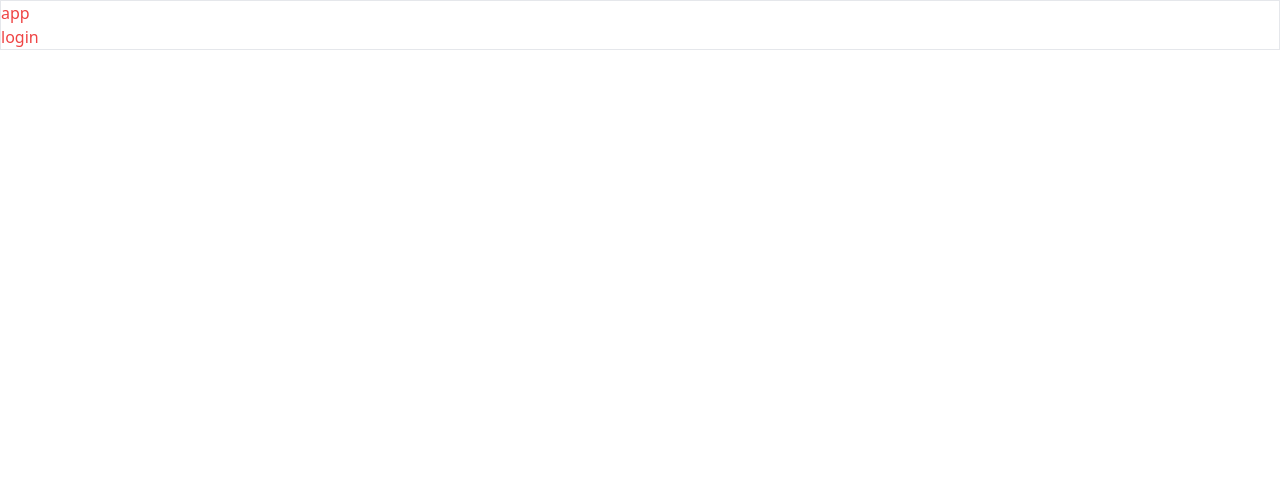
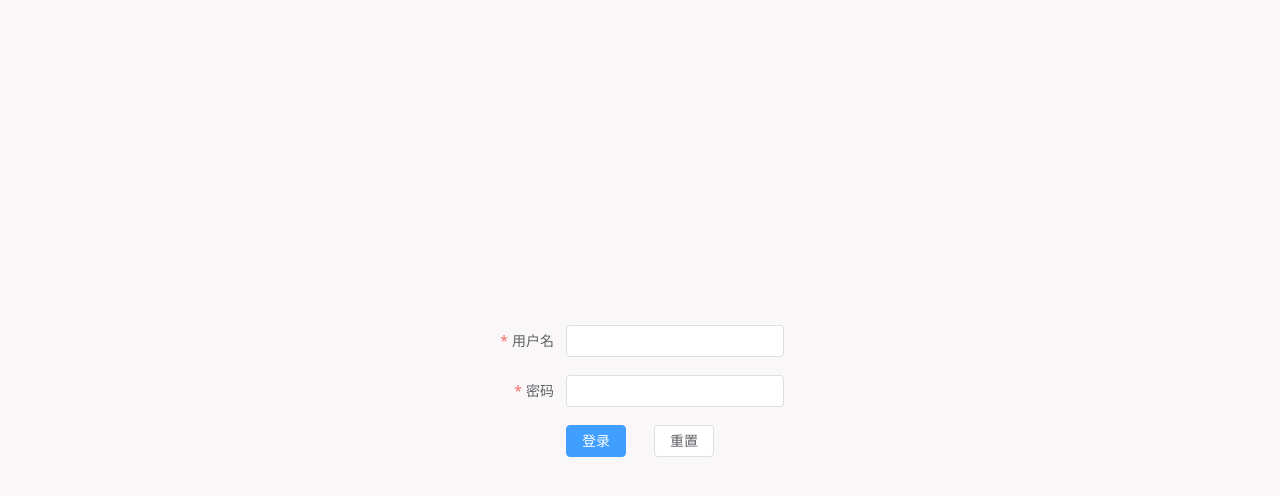
Before and after one commit to Debbl/Gently-down-the-stream, a Vue app in the folder web/: page /login in a window 1280 px wide. Shown: the top 496 px of the page. Built offline with nearby package versions, Linux system fonts and the light colour scheme.

Commit message:
add element plus

```diff
--- /dev/null
+++ b/web/auto-imports.d.ts
@@ -0,0 +1,3 @@
+// Generated by 'unplugin-auto-import'
+export {};
+declare global {}
--- a/web/package.json
+++ b/web/package.json
@@ -9,6 +9,7 @@
     "preview": "vite preview"
   },
   "dependencies": {
+    "element-plus": "^2.2.17",
     "vue": "^3.2.37",
     "vue-router": "^4.1.5"
   },
@@ -27,6 +28,8 @@
     "prettier": "^2.7.1",
     "tailwindcss": "^3.1.8",
     "typescript": "^4.6.4",
+    "unplugin-auto-import": "^0.11.2",
+    "unplugin-vue-components": "^0.22.7",
     "vite": "^3.1.0",
     "vue-tsc": "^0.40.4"
   }
--- a/web/src/App.vue
+++ b/web/src/App.vue
@@ -1,7 +1,6 @@
 <script setup lang="ts"></script>
 <template>
-  <div class="border text-red-500">
-    <div>app</div>
+  <div class="h-full">
     <RouterView />
   </div>
 </template>
--- /dev/null
+++ b/web/src/assets/css/reset.css
@@ -0,0 +1,5 @@
+html,
+body,
+#app {
+  height: 100%;
+}
--- a/web/src/main.ts
+++ b/web/src/main.ts
@@ -1,7 +1,8 @@
 import { createApp } from "vue";
 import App from "./App.vue";
 import router from "./router";
-import "./style.css";
+import "@/assets/css/reset.css";
+import "@/style.css";
 
 const app = createApp(App);
 app.use(router);
--- a/web/src/pages/Login.vue
+++ b/web/src/pages/Login.vue
@@ -1,5 +1,34 @@
-<script lang="ts" setup></script>
+<script lang="ts" setup>
+import { reactive } from "vue";
+import { loginRules } from "./config";
+
+const loginInfo = reactive({
+  username: "",
+  password: "",
+});
+</script>
 
 <template>
-  <div>login</div>
+  <div class="flex h-full items-center justify-center bg-[#faf7f8fa]">
+    <div>
+      <el-form class="w-72" :rules="loginRules" :model="loginInfo">
+        <el-form-item label-width="70px" label="用户名" prop="username">
+          <el-input v-model="loginInfo.username" />
+        </el-form-item>
+        <el-form-item label-width="70px" label="密码" prop="password">
+          <el-input
+            v-model="loginInfo.password"
+            type="password"
+            show-password
+          />
+        </el-form-item>
+        <el-form-item>
+          <el-row class="flex w-full justify-center gap-x-4">
+            <el-button type="primary">登录</el-button>
+            <el-button>重置</el-button>
+          </el-row>
+        </el-form-item>
+      </el-form>
+    </div>
+  </div>
 </template>
--- /dev/null
+++ b/web/src/pages/config.ts
@@ -0,0 +1,28 @@
+const loginRules = {
+  username: [
+    {
+      required: true,
+      message: "用户名是必传内容~",
+      trigger: "blur",
+    },
+    {
+      pattern: /^[a-z0-9]{3,10}$/,
+      message: "用户名必须是3~10个字母或者数字~",
+      trigger: "blur",
+    },
+  ],
+  password: [
+    {
+      required: true,
+      message: "密码是必传内容~",
+      trigger: "blur",
+    },
+    {
+      pattern: /^[a-z0-9]{3,}$/,
+      message: "用户名必须是3位以上的字母或者数字~",
+      trigger: "blur",
+    },
+  ],
+};
+
+export { loginRules };
--- a/web/vite.config.ts
+++ b/web/vite.config.ts
@@ -1,10 +1,21 @@
 import { fileURLToPath, URL } from "node:url";
 import { defineConfig } from "vite";
 import vue from "@vitejs/plugin-vue";
+import AutoImport from "unplugin-auto-import/vite";
+import Components from "unplugin-vue-components/vite";
+import { ElementPlusResolver } from "unplugin-vue-components/resolvers";
 
 // https://vitejs.dev/config/
 export default defineConfig({
-  plugins: [vue()],
+  plugins: [
+    vue(),
+    AutoImport({
+      resolvers: [ElementPlusResolver()],
+    }),
+    Components({
+      resolvers: [ElementPlusResolver()],
+    }),
+  ],
   resolve: {
     alias: {
       "@": fileURLToPath(new URL("./src", import.meta.url)),
```
Also changed, not shown: web/components.d.ts (added, +18 -0 lines), 1 other file (tests, documents, lock files or other folders).
